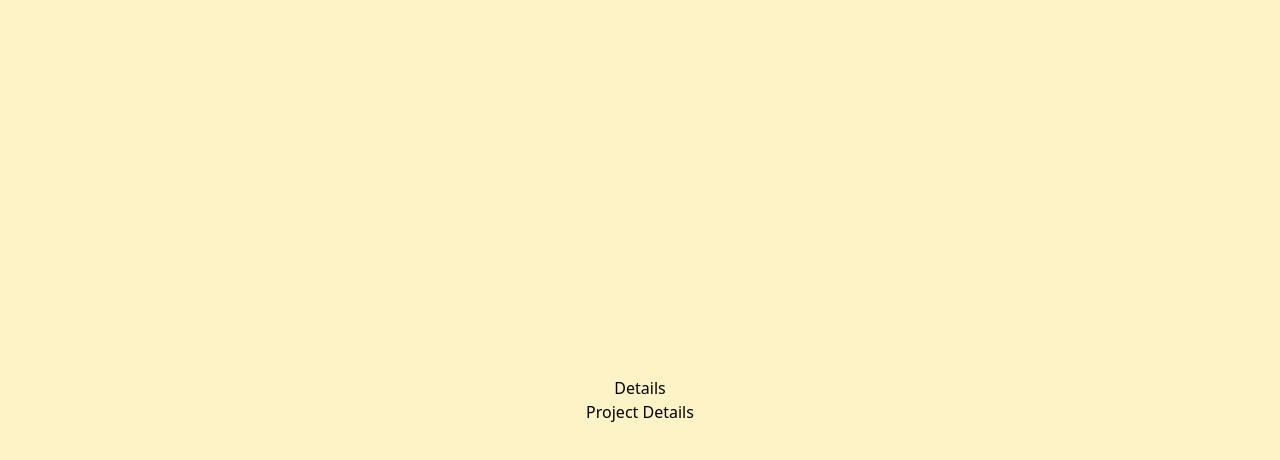
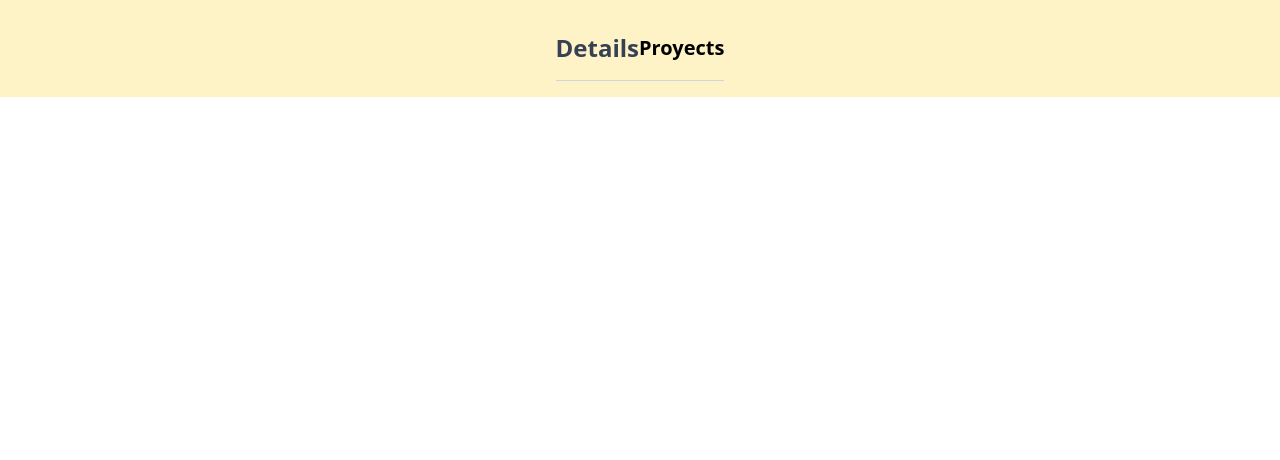
Before and after one commit to juankm08-a11y/plafaforma-gestion_proyectos, a Next.js app: page /details in a window 1280 px wide. Shown: the top 460 px of the page. Built offline with nearby package versions, Linux system fonts and the light colour scheme.

Commit message:
fourteen  commit

```diff
--- a/src/app/dashboard/page.tsx
+++ b/src/app/dashboard/page.tsx
@@ -118,8 +118,8 @@ export default function Home() {
   };
 
   return (
-    <main className="min-h-screen bg-gray-100">
-      <nav className="bg-gradient-to-r from-yellow-300 to-amber-400 shadow-lg">
+    <main className="min-h-screen bg-gray-200">
+      <nav className="bg-gradient-to-r from-orange-300 to-amber-400 shadow-lg">
         <section className="max-w-7xl mx-auto px-4">
           <section className="flex items-center space-x-6">
             <a
--- a/src/app/details/page.tsx
+++ b/src/app/details/page.tsx
@@ -4,10 +4,16 @@ import Link from "next/link";
 
 export default function page() {
   return (
-    <main className="flex flex-col justify-center items-center w-screen h-screen bg-amber-100">
-      <h1>Details</h1>
-      <p>Project Details</p>
-      <Link href="/proyects"></Link>
+    <main className=" flex justify-center items-center bg-amber-100">
+      <section className="max-w-7xl mx-auto px-4 mt-8">
+        <aside className="flex items-center justify-between">
+          <h2 className="text-2xl font-semibold text-gray-700">Details</h2>
+          <Link className="font-semibold text-xl" href="/proyects">
+            Proyects
+          </Link>
+        </aside>
+        <hr className="my-4 border-gray-300" />
+      </section>
     </main>
   );
 }
--- a/src/app/domain/page.tsx
+++ b/src/app/domain/page.tsx
@@ -1,8 +1,11 @@
 export default function page() {
   return (
     <main className=" flex justify-center items-center bg-amber-100">
-      <section className="display grid-template-columns">
-        <button className="w-[601px]">Buy</button>
+      <section className="max-w-7xl mx-auto px-4 mt-8">
+        <aside className="flex items-center justify-between">
+          <h2 className="text-2xl font-semibold text-gray-700">Domains</h2>
+        </aside>
+        <hr className="my-4 border-gray-300" />
       </section>
     </main>
   );
--- a/src/app/store/page.tsx
+++ b/src/app/store/page.tsx
@@ -1,9 +1,12 @@
-import React from "react";
-
-export default function Page() {
+export default function page() {
   return (
-    <div className="flex bg-amber-200 justify-center items-center ">
-      <h1 className="text-xl">Store</h1>
-    </div>
+    <main className=" flex justify-center items-center bg-amber-100">
+      <section className="max-w-7xl mx-auto px-4 mt-8">
+        <aside className="flex items-center justify-between">
+          <h2 className="text-2xl font-semibold text-gray-700">Store</h2>
+        </aside>
+        <hr className="my-4 border-gray-300" />
+      </section>
+    </main>
   );
 }
```
Also changed, not shown: src/app/build/page.tsx (+9 -6 lines).
